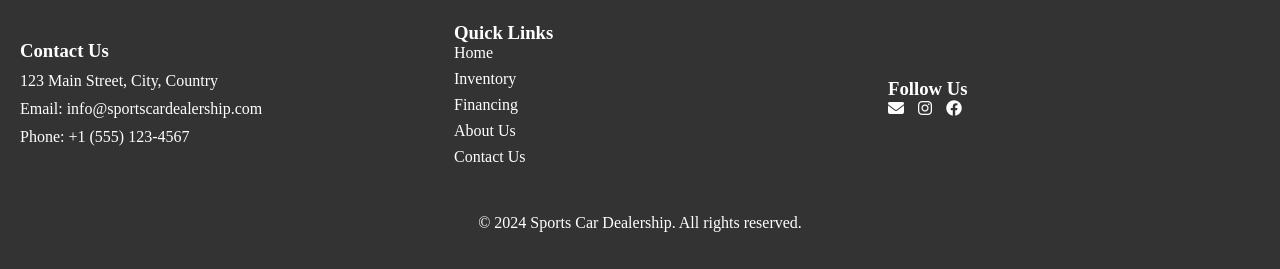
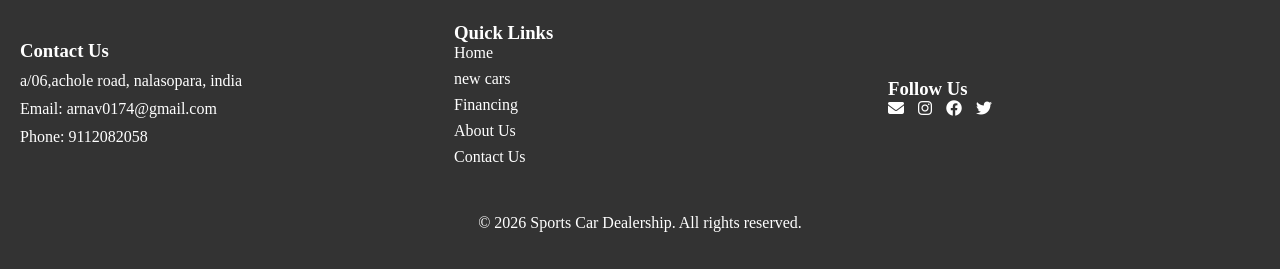
Before and after one commit to Aryanzs/cars, a plain HTML site: page index.html in a window 1280 px wide. Shown: the part 2756-3025 px from the top of the page. Drawn offline with nearby package versions, Linux system fonts and the light colour scheme.

Commit message:
changed the adress of the footer and added a icon

```diff
--- a/index.html
+++ b/index.html
@@ -141,15 +141,15 @@
     <div class="container">
         <div class="footer-info">
             <h3>Contact Us</h3>
-            <p>123 Main Street, City, Country</p>
-            <p>Email: info@sportscardealership.com</p>
-            <p>Phone: +1 (555) 123-4567</p>
+            <p>a/06,achole road, nalasopara, india</p>
+            <p>Email: arnav0174@gmail.com</p>
+            <p>Phone: 9112082058</p>
         </div>
         <div class="footer-links">
             <h3>Quick Links</h3>
             <ul>
                 <li><a href="#home">Home</a></li>
-                <li><a href="#inventory">Inventory</a></li>
+                <li><a href="#inventory">new cars</a></li>
                 <li><a href="#financing">Financing</a></li>
                 <li><a href="#about">About Us</a></li>
                 <li><a href="#contact">Contact Us</a></li>
@@ -161,11 +161,13 @@
                 <li><i class="fa-solid fa-envelope social-icon"></i></li>
                 <li> <i class="fa-brands fa-instagram social-icon"></i></li>
                 <li><i class="fa-brands fa-facebook social-icon"></i></a></li>
+                <i class="fa-brands fa-twitter social-icon"></i>
+
             </ul>
         </div>
     </div>
     <div class="copyright">
-        <p>&copy; 2024 Sports Car Dealership. All rights reserved.</p>
+        <p>&copy; 2026 Sports Car Dealership. All rights reserved.</p>
     </div>
 </footer>
 
```
